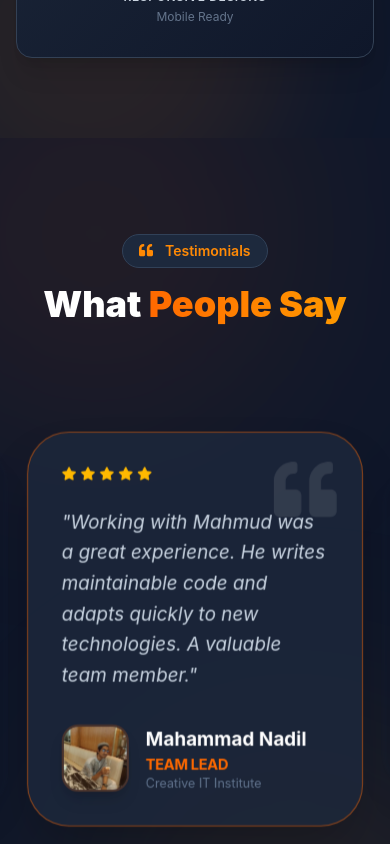
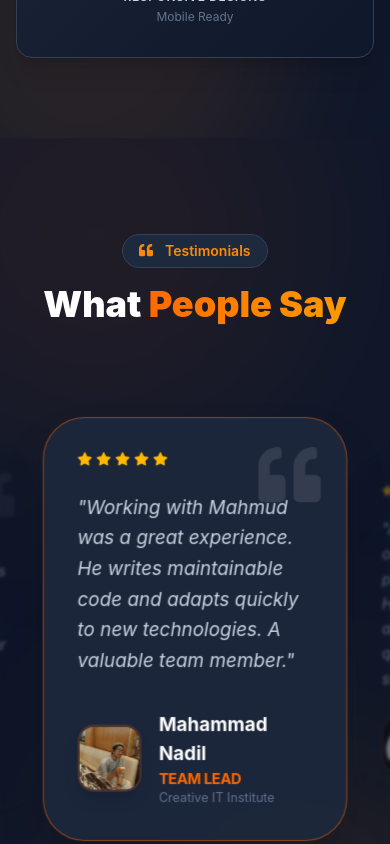
Before and after one commit to alma-mahmud/Portfolio_Website, a React (Vite) app: page / in a window 390 px wide. Shown: the part 7820-8664 px from the top of the page. Built offline with nearby package versions, Linux system fonts and the light colour scheme.

Commit message:
testmo erktu smooth kora hoyeche

```diff
--- a/src/components/Testimonials.jsx
+++ b/src/components/Testimonials.jsx
@@ -31,18 +31,21 @@ const Testimonials = ({ darkMode }) => {
     const handleNext = () => setCurrentIndex((prev) => (prev + 1) % testimonials.length)
     const handlePrev = () => setCurrentIndex((prev) => (prev - 1 + testimonials.length) % testimonials.length)
 
-    // Drag support
+    // Drag support ( ফোনের জন্য সেন্সিটিভিটি ২০ এ সেট করা )
     const onDragEnd = (event, info) => {
-        if (info.offset.x < -50) handleNext()
-        else if (info.offset.x > 50) handlePrev()
+        if (info.offset.x < -20) handleNext()
+        else if (info.offset.x > 20) handlePrev()
     }
 
     return (
-        <section id="testimonials" className={`relative py-24 overflow-hidden transition-colors duration-700 ${darkMode ? 'bg-[#0f172a]' : 'bg-[#f8fafc]'}`}>
-
-            <div className="absolute inset-0 pointer-events-none overflow-hidden">
-                <div className="absolute -top-24 -left-24 w-96 h-96 bg-orange-500/10 rounded-full blur-[120px]" />
-                <div className="absolute -bottom-24 -right-24 w-96 h-96 bg-amber-500/10 rounded-full blur-[120px]" />
+        <section
+            id="testimonials"
+            className={`relative py-24 overflow-hidden transition-colors duration-700 ${darkMode ? 'bg-[#0f172a]' : 'bg-[#f8fafc]'}`}
+        >
+            {/* Background Glows (GPU Optimized) */}
+            <div className="absolute inset-0 pointer-events-none overflow-hidden select-none">
+                <div className="absolute -top-24 -left-24 w-96 h-96 bg-orange-500/10 rounded-full blur-[120px] will-change-transform" />
+                <div className="absolute -bottom-24 -right-24 w-96 h-96 bg-amber-500/10 rounded-full blur-[120px] will-change-transform" />
             </div>
 
             <div className="container mx-auto px-4 relative z-10">
@@ -59,8 +62,9 @@ const Testimonials = ({ darkMode }) => {
                     </h2>
                 </div>
 
+                {/* Slider Container - touch-none এবং GPU hints যোগ করা হয়েছে */}
                 <div
-                    className="relative h-[480px] flex items-center justify-center touch-none"
+                    className="relative h-[480px] flex items-center justify-center touch-none select-none"
                     onMouseEnter={() => setIsHovered(true)}
                     onMouseLeave={() => setIsHovered(false)}
                 >
@@ -77,22 +81,29 @@ const Testimonials = ({ darkMode }) => {
                                     key={testimonial.id}
                                     drag="x"
                                     dragConstraints={{ left: 0, right: 0 }}
+                                    dragElastic={0.15} // ফোনের জন্য হালকা বাউন্স
                                     onDragEnd={onDragEnd}
                                     animate={{
-                                        x: position * (window.innerWidth < 768 ? 320 : 400),
+                                        x: position * (window.innerWidth < 768 ? 280 : 400),
                                         scale: isActive ? 1.05 : 0.85,
                                         opacity: isActive ? 1 : 0.4,
                                         zIndex: isActive ? 30 : 10,
-                                        rotateY: position * 15,
+                                        rotateY: position * 12, // ফোনের জন্য রোটেশন কিছুটা কমানো
                                         filter: isActive ? 'blur(0px)' : 'blur(2px)',
                                     }}
-                                    transition={{ type: "spring", stiffness: 200, damping: 25 }}
-                                    className="absolute w-full max-w-[320px] md:max-w-[400px] cursor-grab active:cursor-grabbing"
+                                    transition={{
+                                        type: "spring",
+                                        stiffness: 180,
+                                        damping: 22,
+                                        mass: 0.8 // হালকা মুভমেন্টের জন্য
+                                    }}
+                                    style={{ willChange: "transform, opacity" }} // ব্রাউজারকে আগেই জানানো
+                                    className="absolute w-full max-w-[290px] md:max-w-[400px] cursor-grab active:cursor-grabbing"
                                     onClick={() => setCurrentIndex(index)}
                                 >
-                                    <div className={`relative p-8 rounded-[2.5rem] border shadow-2xl transition-all duration-500 backdrop-blur-sm ${
+                                    <div className={`relative p-8 rounded-[2.5rem] border shadow-2xl transition-all duration-500 backdrop-blur-md ${
                                         isActive
-                                        ? (darkMode ? 'bg-slate-800/80 border-orange-500/50' : 'bg-white border-orange-200')
+                                        ? (darkMode ? 'bg-slate-800/90 border-orange-500/50' : 'bg-white border-orange-200')
                                         : (darkMode ? 'bg-slate-900/40 border-slate-800' : 'bg-slate-50 border-transparent')
                                     }`}>
                                         <div className={`absolute top-0 right-0 p-6 opacity-10 text-6xl ${darkMode ? 'text-white' : 'text-slate-900'}`}>
@@ -110,12 +121,12 @@ const Testimonials = ({ darkMode }) => {
                                         </p>
 
                                         <div className="flex items-center gap-4">
-                                            {/* ইমেজ হ্যান্ডেলিং */}
                                             <div className="w-16 h-16 rounded-2xl overflow-hidden shadow-lg border-2 border-orange-500/20">
                                                 <img
                                                     src={testimonial.image}
                                                     alt={testimonial.name}
-                                                    className="w-full h-full object-cover"
+                                                    className="w-full h-full object-cover pointer-events-none" // ফোনের ইমেজ সিলেকশন বন্ধ করবে
+                                                    loading="eager"
                                                 />
                                             </div>
                                             <div>
```
